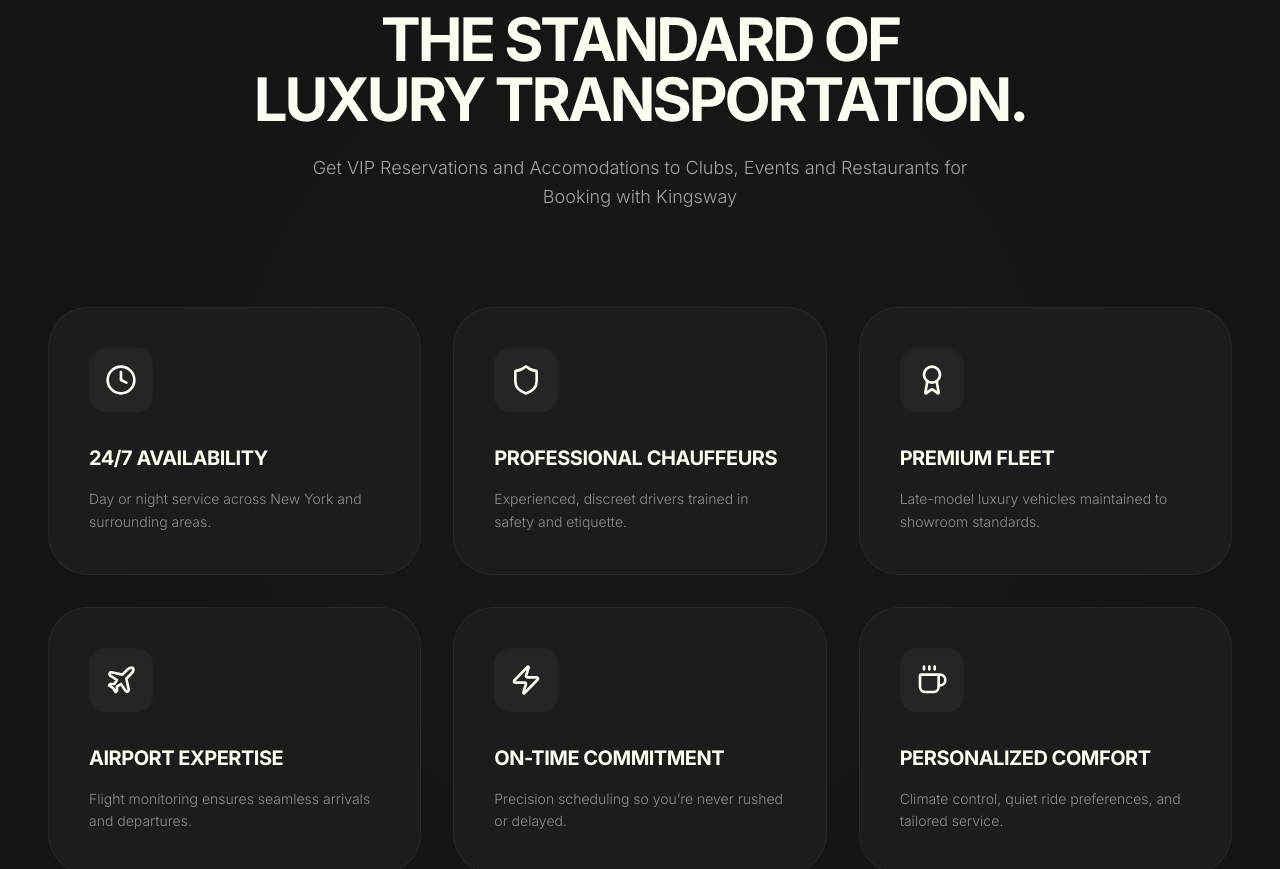
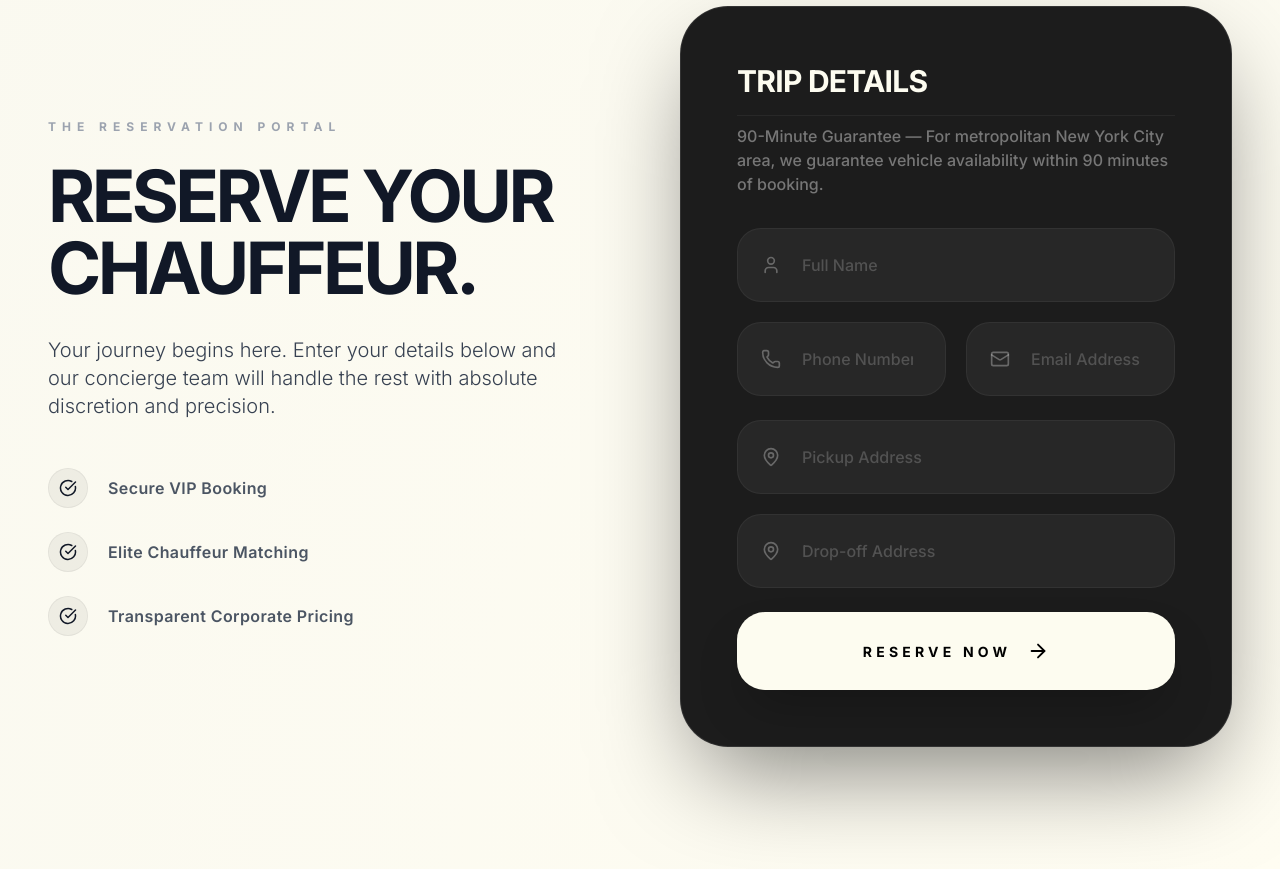
Before and after one commit to sfhighlight2/KW2, a React (Vite) app: page / in a window 1280 px wide. Shown: the part 3480-4349 px from the top of the page. Built offline with nearby package versions, Linux system fonts and the light colour scheme.

Commit message:
Hide Process section and add 90-minute guarantee to booking form

```diff
--- a/components/Booking.tsx
+++ b/components/Booking.tsx
@@ -101,9 +101,12 @@ const Booking: React.FC = () => {
                   exit={{ opacity: 0, scale: 1.05, filter: 'blur(10px)' }}
                   className="bg-[#1c1c1c] border border-white/10 rounded-[32px] md:rounded-[48px] p-6 md:p-14 shadow-[0_40px_100px_-20px_rgba(0,0,0,0.5)] relative overflow-hidden group"
                 >
-                  <h3 className="text-2xl md:text-3xl font-black text-[#FDFCF0] mb-8 uppercase tracking-tight border-b border-white/5 pb-4">
+                  <h3 className="text-2xl md:text-3xl font-black text-[#FDFCF0] mb-2 uppercase tracking-tight border-b border-white/5 pb-4">
                     Trip Details
                   </h3>
+                  <p className="text-white/40 text-sm md:text-base mb-8 font-medium leading-relaxed">
+                    90-Minute Guarantee — For metropolitan New York City area, we guarantee vehicle availability within 90 minutes of booking.
+                  </p>
 
                   <form onSubmit={handleSubmit} className="space-y-5 md:space-y-6 relative z-10">
                     {/* Personal Info Group */}
--- a/components/Process.tsx
+++ b/components/Process.tsx
@@ -27,6 +27,7 @@ const steps = [
 
 const Process: React.FC = () => {
   return (
+    <div style={{ display: 'none' }}>
       <div className="bg-[#fffdf2] bg-[radial-gradient(circle_at_top_left,#fffdf2_0%,#faf9f0_100%)] py-20 md:py-32 overflow-hidden transition-colors duration-700">
         <div className="max-w-7xl mx-auto px-6 md:px-12 grid grid-cols-1 lg:grid-cols-2 gap-12 md:gap-20 items-center">
           <div>
@@ -110,6 +111,7 @@ const Process: React.FC = () => {
           </motion.div>
         </div>
       </div>
+    </div>
   );
 };
 
```
Lines whose indentation alone changed are shown as unchanged.
